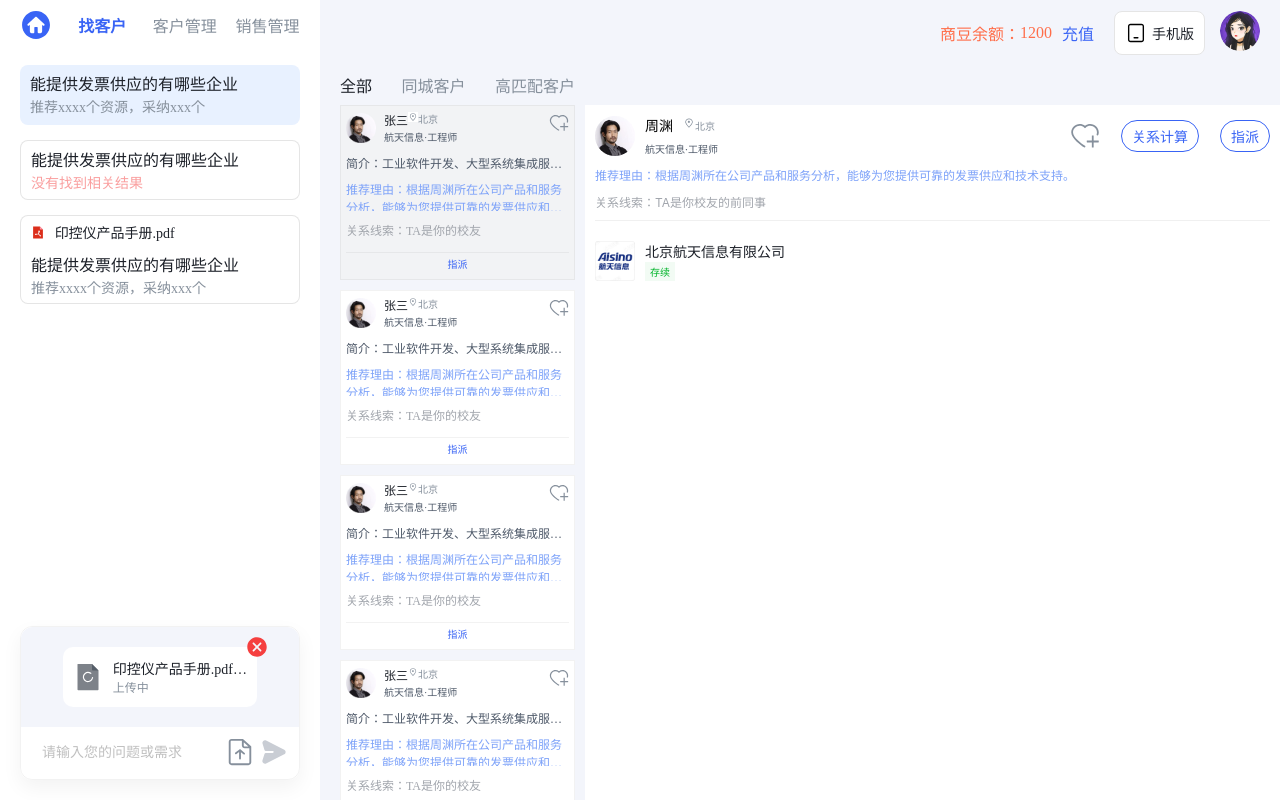
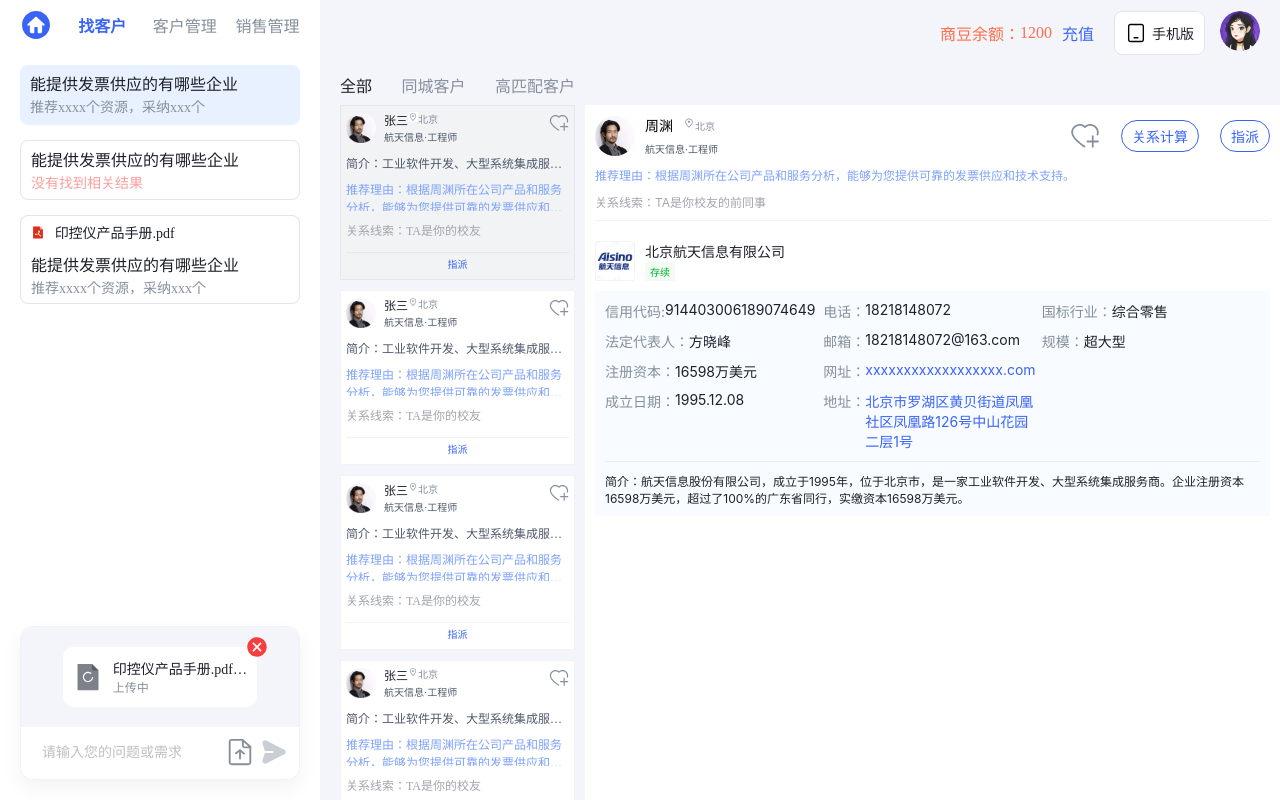
Before and after one commit to June-Ten/vue3-mind, a Vue app: page /manage in a window 1280 px wide. Built offline with nearby package versions, Linux system fonts and the light colour scheme.

Commit message:
company info

```diff
--- a/src/views/manage/components/CardDetail.vue
+++ b/src/views/manage/components/CardDetail.vue
@@ -76,6 +76,67 @@
         </div>
       </a-col>
     </a-row>
+    <div class="company-info-box mgn-top">
+      <a-row>
+        <a-col :span="8" style="display: flex;">
+          <div class="company-info__label">信用代码: </div>
+          <div class="company-info__value line-1">914403006189074649</div>
+        </a-col>
+        <a-col :span="8" style="display: flex;">
+          <div class="company-info__label">电话：</div>
+          <div class="company-info__value line-1">18218148072</div>
+        </a-col>
+        <a-col :span="8" style="display: flex;">
+          <div class="company-info__label">国标行业：</div>
+          <div class="company-info__value line-1">综合零售</div>
+        </a-col>
+      </a-row>
+      <a-row class="mgn-top">
+        <a-col :span="8" style="display: flex;">
+          <div class="company-info__label">法定代表人：</div>
+          <div class="company-info__value line-1">方晓峰</div>
+        </a-col>
+        <a-col :span="8" style="display: flex;">
+          <div class="company-info__label">邮箱：</div>
+          <div class="company-info__value line-1">18218148072@163.com</div>
+        </a-col>
+        <a-col :span="8" style="display: flex;">
+          <div class="company-info__label">规模：</div>
+          <div class="company-info__value line-1">超大型</div>
+        </a-col>
+      </a-row>
+      <a-row class="mgn-top">
+        <a-col :span="8" style="display: flex;">
+          <div class="company-info__label">注册资本：</div>
+          <div class="company-info__value line-1">16598万美元</div>
+        </a-col>
+        <a-col :span="8" style="display: flex;">
+          <div class="company-info__label">网址：</div>
+          <div class="company-info__value line-1 company-info__value-link">xxxxxxxxxxxxxxxxxx.com</div>
+        </a-col>
+      </a-row>
+      <a-row class="mgn-top">
+        <a-col :span="8" style="display: flex;">
+          <div class="company-info__label">成立日期：</div>
+          <div class="company-info__value line-1">1995.12.08</div>
+        </a-col>
+        <a-col :span="8" style="display: flex;">
+          <div class="company-info__label">地址：</div>
+          <div
+            class="company-info__value company-info__value-link"
+          >
+            北京市罗湖区黄贝街道凤凰社区凤凰路126号中山花园二层1号
+          </div>
+        </a-col>
+      </a-row>
+      <a-divider style="margin: 10px 0;" />
+      <a-row>
+        <a-col :span="24" style="font-size: 12px;color: #1d2129;">
+          <span>简介：</span>
+          <span>航天信息股份有限公司，成立于1995年，位于北京市，是一家工业软件开发、大型系统集成服务商。企业注册资本16598万美元，超过了100%的广东省同行，实缴资本16598万美元。</span>
+        </a-col>
+      </a-row>
+    </div>
   </div>
 </template>
 
@@ -198,5 +259,21 @@
       }
     }
   }
+  .company-info-box {
+    width: 100%;
+    background-color: rgba(248, 251, 255, 1);
+    padding: 10px;
+    font-size: 12px;
+    .company-info__label {
+      flex-shrink: 0;
+      color: #86909c;
+    }
+    .company-info__value {
+      color: #1d2129;
+    }
+    .company-info__value-link {
+      color: #3964f5;
+    }
+  }
 }
 </style>
```
